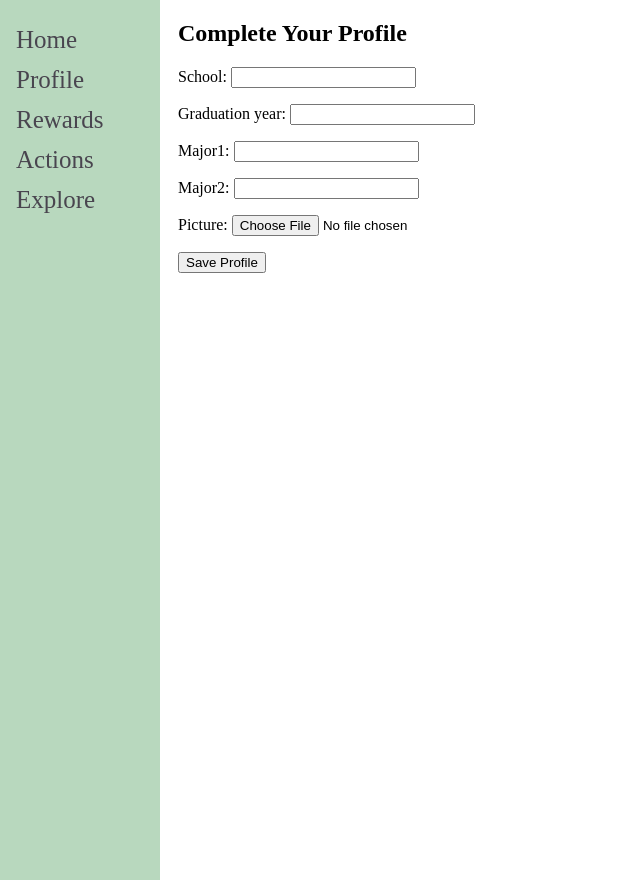
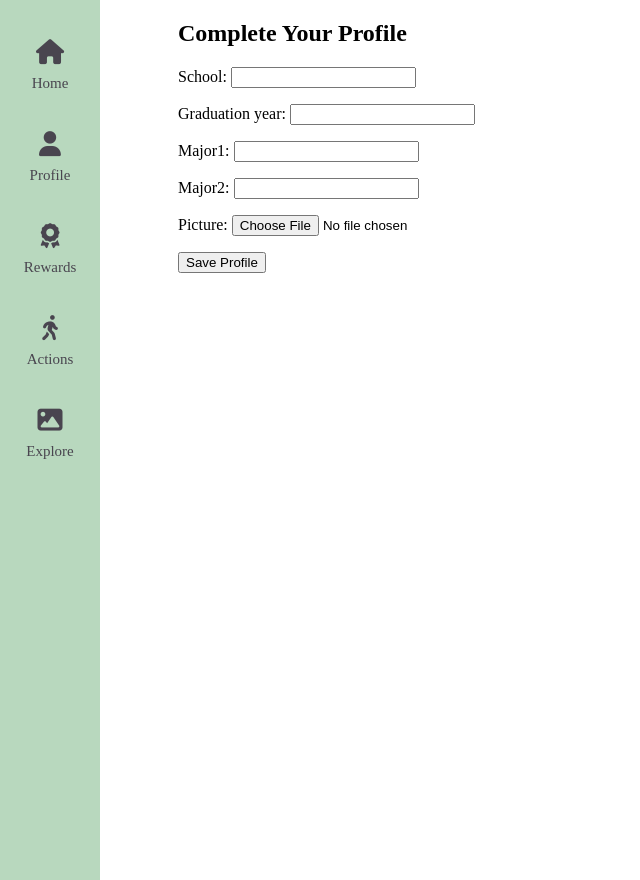
Before and after one commit to CSCI3356-Fall2024/Pixel-Pirates, a Django app: page / in a window 1280 px wide. Shown: the whole page, without its empty margins (0-640 px from the left). Run offline with Django 5.2, Linux system fonts and the light colour scheme; some libraries are stand-ins or nearby versions.

Commit message:
updated sidebar

```diff
--- a/bc_sustain/templates/base.html
+++ b/bc_sustain/templates/base.html
@@ -5,7 +5,7 @@
         <style type="text/css">
             .sidenav {
                 height: 100%;
-                width: 160px;
+                width: 100px;
                 position: fixed;
                 z-index: 1;
                 top: 0;
@@ -16,19 +16,24 @@
             }
 
             .sidenav a {
-                padding: 6px 8px 6px 16px;
+                /* padding: 6px 8px 6px 16px; */
                 text-decoration: none;
                 color: #49454F;
-                font-size: 25px;
-                display: block;
+                font-size: 15px;
+                display: flex;
+                /* align-content: center; */
+                align-items: center;
+                flex-direction: column;
+                padding: 20px;
             }
 
             .sidenav a:hover {
-                padding: 6px 8px 6px 16px;
-                text-decoration: none;
                 color:#8E8E93;
+            }
+
+            .sidenav i {
                 font-size: 25px;
-                display: block;
+                padding-bottom: 10px;
             }
 
             .main{
@@ -36,15 +41,32 @@
                 padding: 0px 10px;
             }
         </style>
-        <title>Hello</title>
+
+        <script src="https://kit.fontawesome.com/d4b5ddbcae.js" crossorigin="anonymous"></script>
+
     </head>
     <body>
        <div class="sidenav">
-        <a href = "/home">Home</a>
-        <a href = "/profile">Profile</a>
-        <a href = "/home">Rewards</a>
-        <a href = "/home">Actions</a>
-        <a href = "/home">Explore</a>
+        <a href = "/home">
+            <i class="fa-solid fa-house"></i>
+            Home
+        </a>
+        <a href = "/profile">
+            <i class="fa fa-user"></i>
+            Profile
+        </a>
+        <a href = "/home">
+            <i class="fas fa-award"></i>
+            Rewards
+        </a>
+        <a href = "/home">
+            <i class="fa-solid fa-person-walking"></i>
+            Actions
+        </a>
+        <a href = "/home">
+            <i class="fa-solid fa-image"></i>
+            Explore
+        </a>
        </div>
 
        <div id="content", class="main">
```
